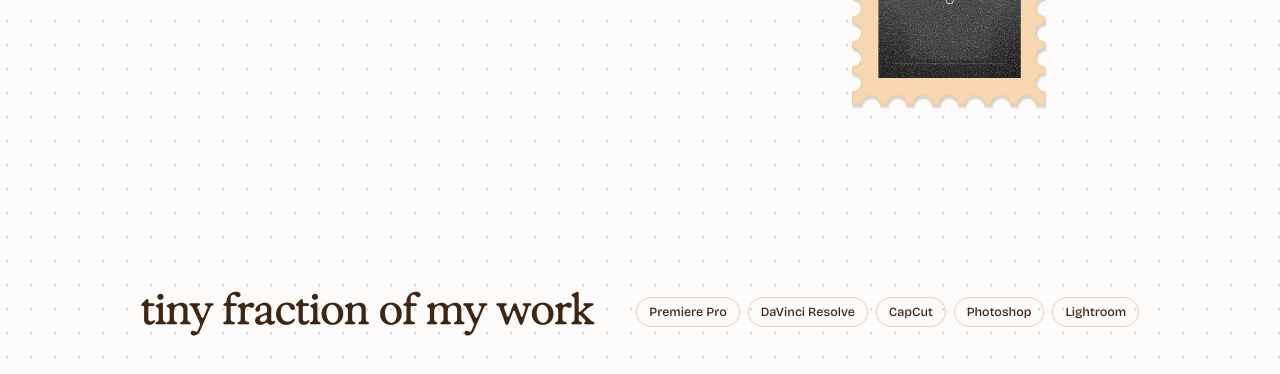
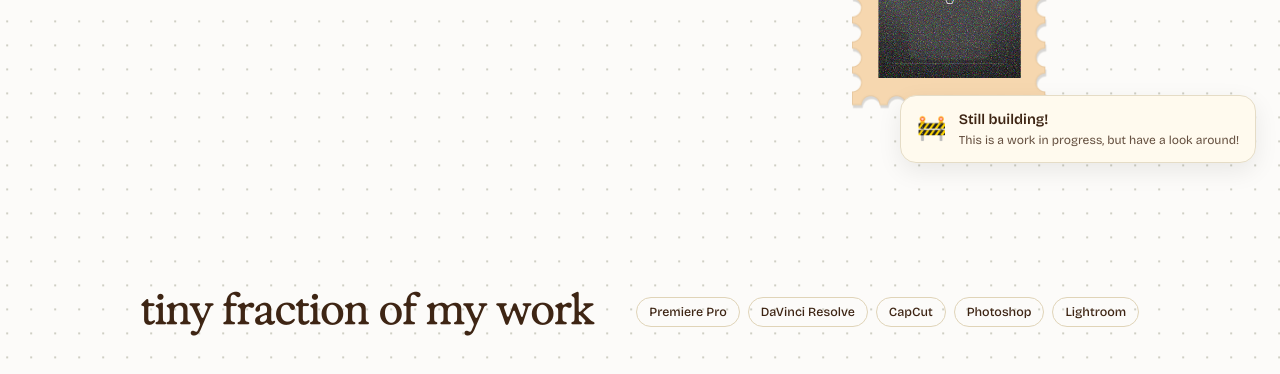
Before and after one commit to pv2004/Design-Portfolio, a website built with Vite: page index.html in a window 1280 px wide. Shown: the part 613-987 px from the top of the page. Built offline with nearby package versions, Linux system fonts and the light colour scheme.

Commit message:
under construction

```diff
--- a/index.html
+++ b/index.html
@@ -383,6 +383,15 @@
 
     </main>
 
+    <!-- Under Construction Widget -->
+    <div class="under-construction-widget">
+        <div class="under-construction-icon">🚧</div>
+        <div class="under-construction-text">
+            <strong>Still building!</strong>
+            <span>This is a work in progress, but have a look around!</span>
+        </div>
+    </div>
+
     <script type="module" src="src/script.js"></script>
 
 </body>
--- a/src/overrides.css
+++ b/src/overrides.css
@@ -328,8 +328,13 @@ body.night-mode .resume-summary__tag {
 
 .resume-summary__btn--ghost {
     background: transparent;
+    color: #3e2514;
     border: 1px solid currentColor;
     box-shadow: none;
+}
+
+body.night-mode .resume-summary__btn--ghost {
+    color: #efe7f6;
 }
 
 /* Work cards are real links; keep their native link styling out of the art. */
@@ -358,3 +363,78 @@ body.night-mode {
 
 /* Keep the reference guilt-free: if JS never runs, the stamp monogram still
    renders and the canvas layers simply stay transparent. */
+
+/* Under Construction Widget ------------------------------------------------ */
+.under-construction-widget {
+    position: fixed;
+    bottom: 24px;
+    right: 24px;
+    z-index: 10000;
+    display: flex;
+    align-items: center;
+    gap: 12px;
+    background: #fffaee;
+    border: 1px solid #e5dcc6;
+    border-radius: 16px;
+    padding: 12px 16px;
+    box-shadow: 0 8px 24px rgba(0, 0, 0, 0.08);
+    animation: slideUpBounce 0.8s cubic-bezier(0.34, 1.56, 0.64, 1) forwards;
+    animation-delay: 2.5s; /* Wait for preloader */
+    opacity: 0;
+    transform: translateY(40px);
+    cursor: default;
+    transition: transform 0.2s ease, box-shadow 0.2s ease;
+}
+
+body.night-mode .under-construction-widget {
+    background: #241b30;
+    border-color: #3a2f4c;
+    box-shadow: 0 8px 24px rgba(0, 0, 0, 0.4);
+}
+
+.under-construction-widget:hover {
+    transform: translateY(-4px);
+    box-shadow: 0 12px 28px rgba(0, 0, 0, 0.12);
+}
+
+body.night-mode .under-construction-widget:hover {
+    box-shadow: 0 12px 28px rgba(0, 0, 0, 0.5);
+}
+
+.under-construction-icon {
+    font-size: 1.5rem;
+    animation: floatIcon 2s ease-in-out infinite;
+}
+
+.under-construction-text {
+    display: flex;
+    flex-direction: column;
+    font-family: var(--font-sans);
+    color: #3e2514;
+}
+
+body.night-mode .under-construction-text {
+    color: #efe7f6;
+}
+
+.under-construction-text strong {
+    font-size: 0.9rem;
+    font-weight: 600;
+}
+
+.under-construction-text span {
+    font-size: 0.75rem;
+    opacity: 0.8;
+}
+
+@keyframes slideUpBounce {
+    to {
+        opacity: 1;
+        transform: translateY(0);
+    }
+}
+
+@keyframes floatIcon {
+    0%, 100% { transform: translateY(0); }
+    50% { transform: translateY(-4px); }
+}
```
